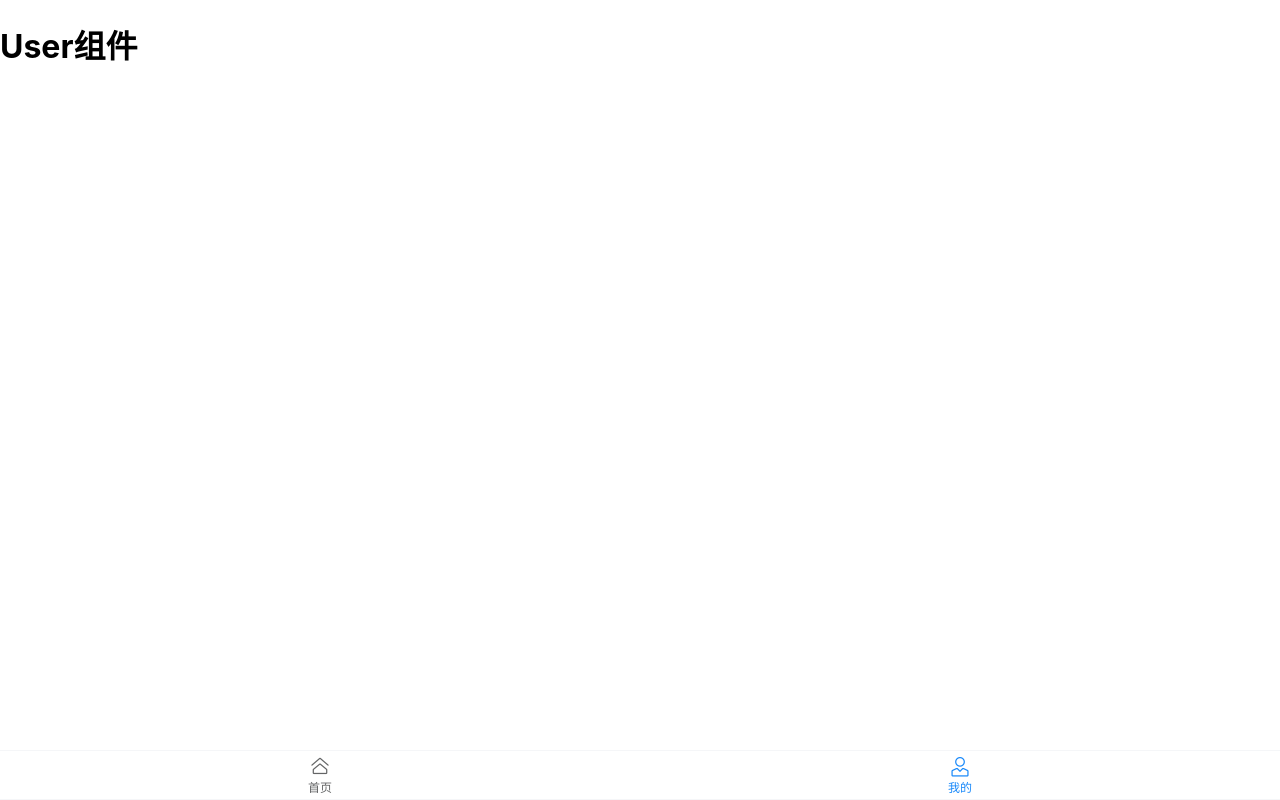
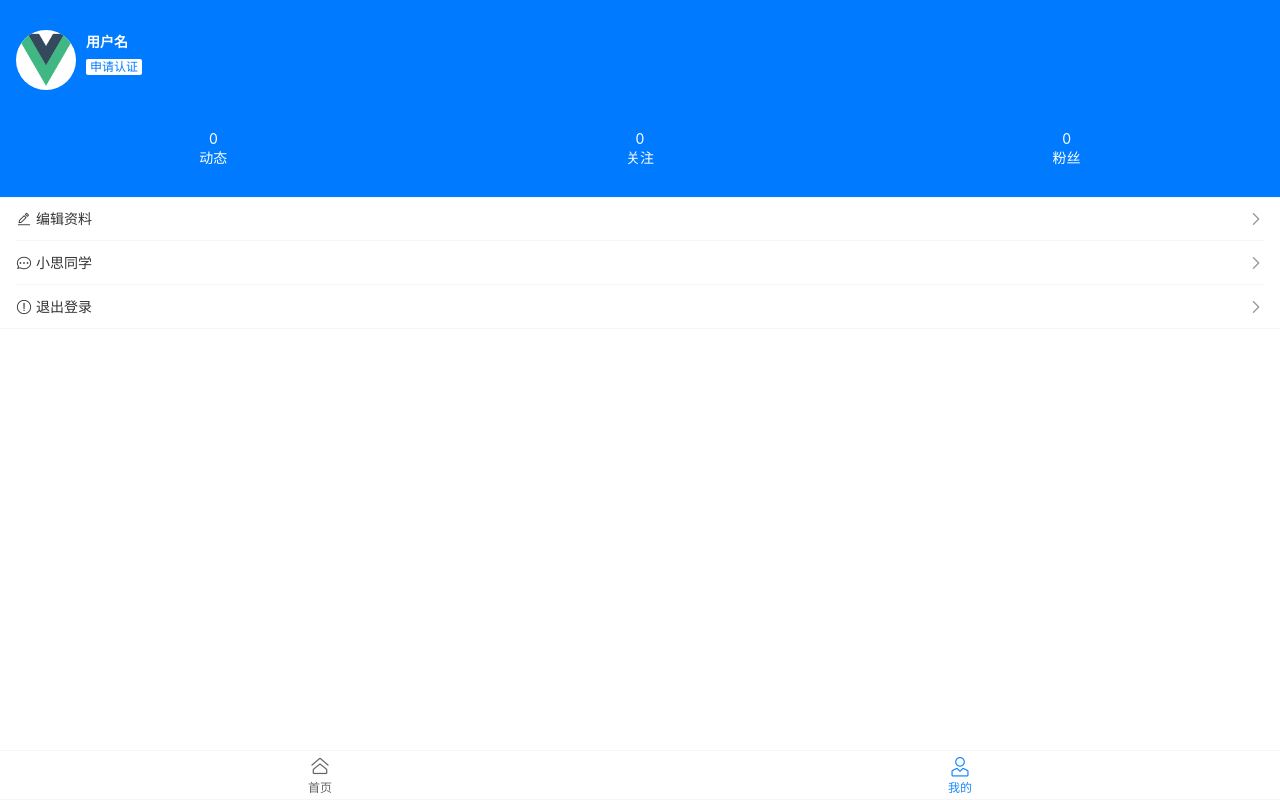
Before and after one commit to ZedCat/niushi, a Vue app: page /#/user in a window 1280 px wide. Built offline with nearby package versions, Linux system fonts and the light colour scheme.

Commit message:
渲染了个人中心，每个新闻的Item项

```diff
--- a/src/App.vue
+++ b/src/App.vue
@@ -1,5 +1,6 @@
 <template>
   <div>
+    <!-- 头部标题 -->
     <!-- 路由占位符 -->
     <router-view></router-view>
     <!-- 底部导航栏 -->
--- /dev/null
+++ b/src/components/Article/ArticleInfor.vue
@@ -0,0 +1,102 @@
+<template>
+  <div>
+    <van-cell>
+      <!-- 标题区域的插槽 -->
+      <template #title>
+        <div class="title-box">
+          <!-- 标题 -->
+          <span>{{ title }}</span>
+          <!-- 单张图片 -->
+          <!-- <img
+            src="https://www.escook.cn/vuebase/pics/1.png"
+            alt=""
+            class="thumb"
+          /> -->
+        </div>
+        <!-- 三张图片 -->
+        <div class="thumb-box">
+          <img :src="imgsrc1" alt="" class="thumb" />
+          <img :src="imgsrc2" alt="" class="thumb" />
+          <img :src="imgsrc3" alt="" class="thumb" />
+        </div>
+      </template>
+      <!-- label 区域的插槽 -->
+      <template #label>
+        <div class="label-box">
+          <span
+            >{{ author }} &nbsp;&nbsp; {{ comments }}评论 &nbsp;&nbsp; 发布日期
+            {{ publishdate }}</span
+          >
+          <!-- 关闭按钮 -->
+          <van-icon name="cross" />
+        </div>
+      </template>
+    </van-cell>
+  </div>
+</template>
+
+<script>
+export default {
+  name: 'ArticleInfor',
+  props: {
+    title: {
+      type: String,
+      default: ''
+    },
+    imgsrc1: {
+      type: String,
+      default: ''
+    },
+    imgsrc2: {
+      type: String,
+      default: ''
+    },
+    imgsrc3: {
+      type: String,
+      default: ''
+    },
+    author: {
+      type: String,
+      default: ''
+    },
+    comments: {
+      type: String,
+      default: '0'
+    },
+    publishdate: {
+      type: String,
+      default: ''
+    },
+    url: {
+      type: String,
+      default: ''
+    }
+  }
+}
+</script>
+
+<style lang="less" scoped>
+.label-box {
+  display: flex;
+  justify-content: space-between;
+  align-items: center;
+}
+.thumb {
+  // 矩形黄金比例：0.618
+  width: 113px;
+  height: 70px;
+  background-color: #f8f8f8;
+  object-fit: cover;
+}
+
+.title-box {
+  display: flex;
+  justify-content: space-between;
+  align-items: flex-start;
+}
+
+.thumb-box {
+  display: flex;
+  justify-content: space-between;
+}
+</style>
--- a/src/views/Home/Home.vue
+++ b/src/views/Home/Home.vue
@@ -2,17 +2,27 @@
   <div class="home-container">
     <!-- 头部标题 -->
     <van-nav-bar title="牛事" fixed />
-    <h1>111</h1>
-    <h1>222</h1>
-    <h1>333</h1>
-    <h1>444</h1>
-    <h1>555</h1>
+
+    <ArticleInfor
+      v-for="item in newsList"
+      :key="item.uniquekey"
+      :title="item.title"
+      :imgsrc1="item.thumbnail_pic_s"
+      :imgsrc2="item.thumbnail_pic_s02"
+      :imgsrc3="item.thumbnail_pic_s03"
+      :author="item.author_name"
+      :comments="item.is_content"
+      :publishdate="item.date"
+      :urt="item.url"
+    ></ArticleInfor>
   </div>
 </template>
 
 <script>
 import { getNewsList } from '@/API/newsAPI.js'
+import ArticleInfor from '@/components/Article/ArticleInfor.vue'
 export default {
+  components: { ArticleInfor },
   data () {
     return {
       type: 'top',
--- a/src/views/User/User.vue
+++ b/src/views/User/User.vue
@@ -1,6 +1,43 @@
 <template>
-  <div>
-    <h1>User组件</h1>
+  <div class="user-container">
+    <!-- 用户基本信息面板 -->
+    <div class="user-card">
+      <!-- 用户头像、姓名 -->
+      <van-cell>
+        <!-- 使用 title 插槽来自定义标题 -->
+        <template #icon>
+          <img src="../../assets/logo.png" alt="" class="avatar" />
+        </template>
+        <template #title>
+          <span class="username">用户名</span>
+        </template>
+        <template #label>
+          <van-tag color="#fff" text-color="#007bff">申请认证</van-tag>
+        </template>
+      </van-cell>
+      <!-- 动态、关注、粉丝 -->
+      <div class="user-data">
+        <div class="user-data-item">
+          <span>0</span>
+          <span>动态</span>
+        </div>
+        <div class="user-data-item">
+          <span>0</span>
+          <span>关注</span>
+        </div>
+        <div class="user-data-item">
+          <span>0</span>
+          <span>粉丝</span>
+        </div>
+      </div>
+    </div>
+
+    <!-- 操作面板 -->
+    <van-cell-group class="action-card">
+      <van-cell icon="edit" title="编辑资料" is-link />
+      <van-cell icon="chat-o" title="小思同学" is-link />
+      <van-cell icon="warning-o" title="退出登录" is-link />
+    </van-cell-group>
   </div>
 </template>
 
@@ -8,4 +45,44 @@
 export default {}
 </script>
 
-<style lang="less" scoped></style>
+<style lang="less" scoped>
+.user-container {
+  .user-card {
+    background-color: #007bff;
+    color: white;
+    padding-top: 20px;
+    .van-cell {
+      background: #007bff;
+      color: white;
+      &::after {
+        display: none;
+      }
+      .avatar {
+        width: 60px;
+        height: 60px;
+        background-color: #fff;
+        border-radius: 50%;
+        margin-right: 10px;
+      }
+      .username {
+        font-size: 14px;
+        font-weight: bold;
+      }
+    }
+  }
+  .user-data {
+    display: flex;
+    justify-content: space-evenly;
+    align-items: center;
+    font-size: 14px;
+    padding: 30px 0;
+    .user-data-item {
+      display: flex;
+      flex-direction: column;
+      justify-content: center;
+      align-items: center;
+      width: 33.33%;
+    }
+  }
+}
+</style>
```
